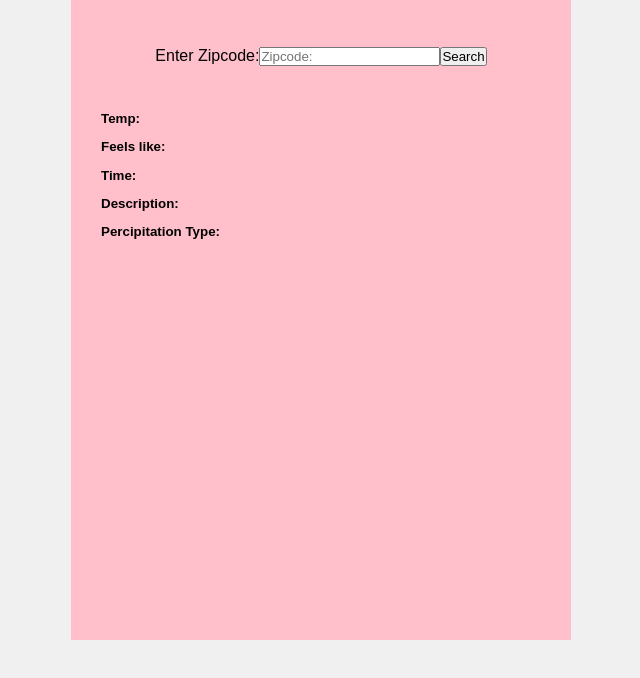
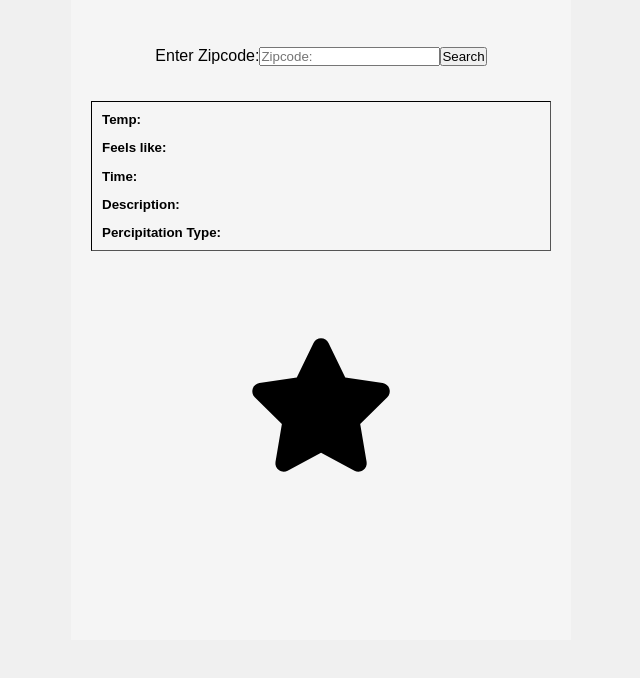
Before and after one commit to snooze26/weatherForecast-, a website: page src/index.html in a window 1280 px wide. Shown: the whole page, without its empty margins (319-959 px from the left). Drawn offline with Linux system fonts and the light colour scheme.

Commit message:
add css animation. width. classlits. and start and stop animation for weatherIcon

```diff
--- a/src/index.html
+++ b/src/index.html
@@ -50,7 +50,7 @@
                     </Table>
             </div>
             <div id="backGroundVibe">
-                <img id="weatherIcon">
+                <img class="weatherIcon" src="/src/icons/default.svg">
             </div>
         </div>
 
--- a/src/index.js
+++ b/src/index.js
@@ -2,6 +2,20 @@ import { fetchWeather } from "./fetchApi.js";
 
 document.addEventListener("DOMContentLoaded", () => {
     const form = document.querySelector("#form");
+    // animate icon off load of dom load
+    const weatherIcon = document.querySelector(".weatherIcon");
+
+    setTimeout(startAnimation, 500);
+    setTimeout(stopAnimation, 5000);
+
+    function startAnimation() {
+        weatherIcon.classList.add('img');
+    }
+
+    function stopAnimation() {
+        weatherIcon.classList.remove('img');
+        void weatherIcon.offsetWidth;
+    }
 
     form.addEventListener("submit", async (event) => {
         event.preventDefault();
@@ -32,8 +46,13 @@ document.addEventListener("DOMContentLoaded", () => {
         const percipType = document.querySelector("#percipTypeData");
         percipType.textContent = `${reportFields.percipType.charAt(0).toUpperCase() + reportFields.percipType.slice(1)}`;
 
-        const weatherIcon = document.querySelector("#weatherIcon");
+
         weatherIcon.src = weatherIcons[reportFields.icon] || "icons/default.svg";
         weatherIcon.alt = `${reportFields.icon};`
+        // set off animation for icon
+        weatherIcon.onload = () => {
+            setTimeout(startAnimation, 500);
+            setTimeout(stopAnimation, 5000);
+        }
     });
 })
--- a/src/styles.css
+++ b/src/styles.css
@@ -1,8 +1,18 @@
+@keyframes iconAnimation {
+    0% {transform: rotate(0deg);}
+    25% {transform: rotate(-10deg);}
+    50% {transform: rotate(10deg);}
+    75% {transform: rotate(-10deg);}
+    100% {transform: rotate(0deg);}
+}
+
 *{
     margin: 0;
     padding: 0;
     box-sizing: border-box;
 }
+
+
 
 body{
     font-family: Arial, sans-serif;
@@ -25,9 +35,10 @@ tbody {
     font-size: smaller;
     padding: 10px;
     gap: 1em;
+    border: 1px inset black;
 }
 #container{
-    background: pink;
+    background: rgb(245, 245, 245);
     width: 500px;
     height: 80%;
     display: flex;
@@ -55,10 +66,21 @@ div#showWeather {
 }
 
 div#backGroundVibe {
+    display: flex;
+    justify-content: center;
     height: 25vh;
     margin: .5em;
     padding: 10px;
 }
+
+img{
+    width: 150px;
+}
+
+.img {
+    animation: iconAnimation 5s;
+}
+
 
 .rows {
     display: flex;
```
